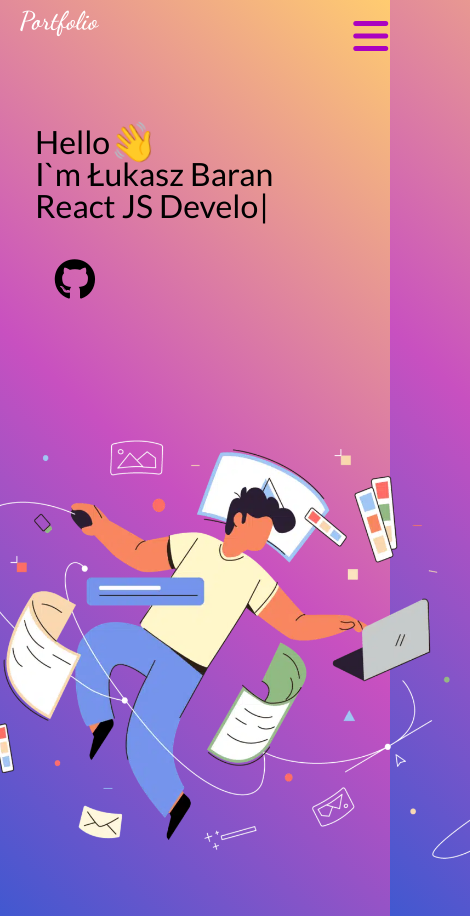
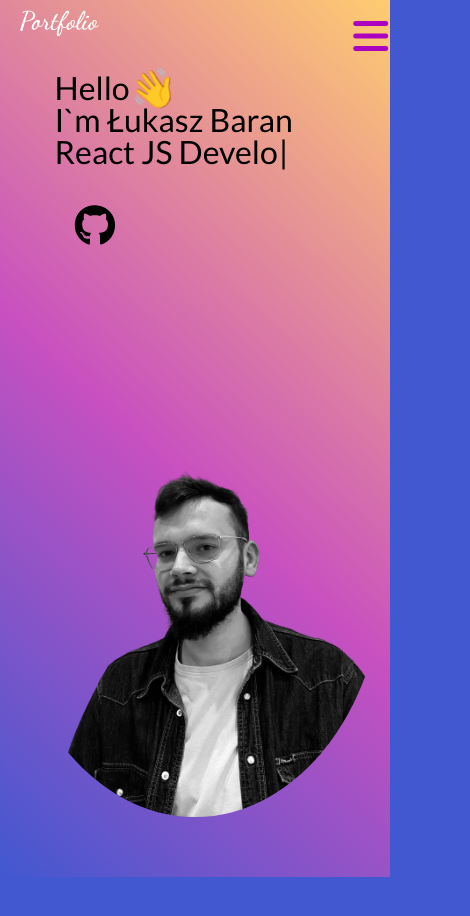
Before and after one commit to lukaszbaran3/Portfolio, a React (Create React App) app: page / in a window 390 px wide. Shown: the whole page, 470 px wide, since content can reach past the window. After the commit the page ends 877 px from the top, so only its background shows below. Built offline with nearby package versions, Linux system fonts and the light colour scheme.

Commit message:
added photo and links

```diff
--- a/src/Components/DropdownMenu.js
+++ b/src/Components/DropdownMenu.js
@@ -34,7 +34,9 @@ const SmallNavbar = () => {
           <Link to="projects">Projects</Link>
         </li>
         <button className="cv">
-          <Link to="cv">CV</Link>
+          <Link to="https://drive.google.com/file/d/1lw8bcqKbDrlcRGtqudkTIdvt6LXy06dX/view?usp=sharing">
+            CV
+          </Link>
         </button>
       </ul>
     </div>
--- a/src/Components/Homepage.js
+++ b/src/Components/Homepage.js
@@ -35,7 +35,7 @@ function Homepage() {
           <i class="fa-brands fa-github"></i>
         </a>
       </div>
-      <div className="homepageImg"></div>
+      <img src={require("../Images/my-photo.png")} className="homepageImg" />
     </div>
   );
 }
--- a/src/Components/Navbar.js
+++ b/src/Components/Navbar.js
@@ -18,7 +18,12 @@ function Navbar() {
           <Link to="projects">Projects</Link>
         </li>
         <button className="cv">
-          <Link to="cv">CV</Link>
+          <Link
+            to="https://drive.google.com/file/d/1lw8bcqKbDrlcRGtqudkTIdvt6LXy06dX/view?usp=sharing"
+            target="_blank"
+          >
+            CV
+          </Link>
         </button>
       </ul>
     </div>
--- a/src/Styles/Homepage.css
+++ b/src/Styles/Homepage.css
@@ -7,13 +7,17 @@
   font-size: 2em;
 }
 .homepageImg {
-  background-image: url(../Images/HomepageImg.webp);
-  width: 550px;
-  height: 450px;
-  background-size: cover;
+  /* background-size: cover; */
+  /* background-repeat: no-repeat; */
+  border-radius: 50%;
+  /* box-shadow: 0px 4px 8px rgba(0, 0, 0, 0.2); */
+  margin: auto;
+  box-shadow: ;
 }
+
 .homepageText {
   width: 320px;
+  margin-left: 10%;
 }
 .github {
   text-decoration: none;
@@ -71,8 +75,13 @@
   }
 }
 @media (max-width: 768px) {
+  .homepageText {
+    margin-top: 10%;
+  }
   .homepage {
     flex-direction: column;
-    padding-top: 10%;
+  }
+  .homepageImg {
+    height: 60%;
   }
 }
```
Also changed, not shown: src/Images/my-photo.png (added).
